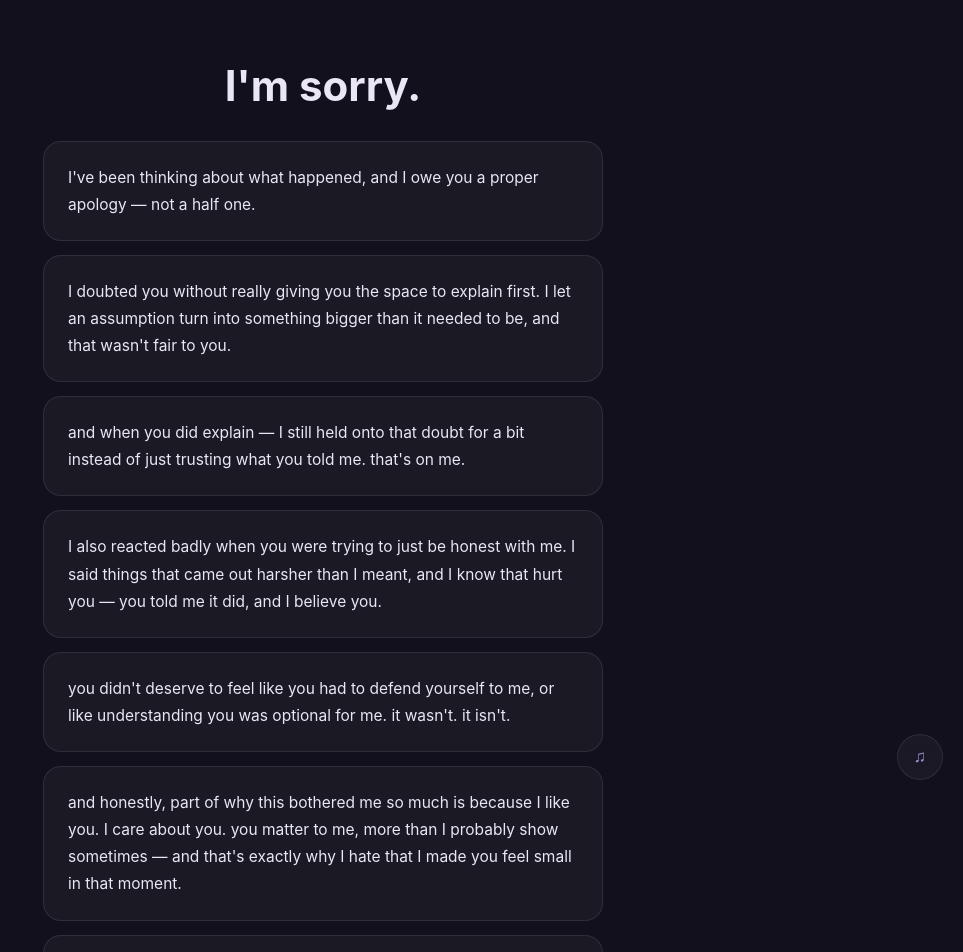
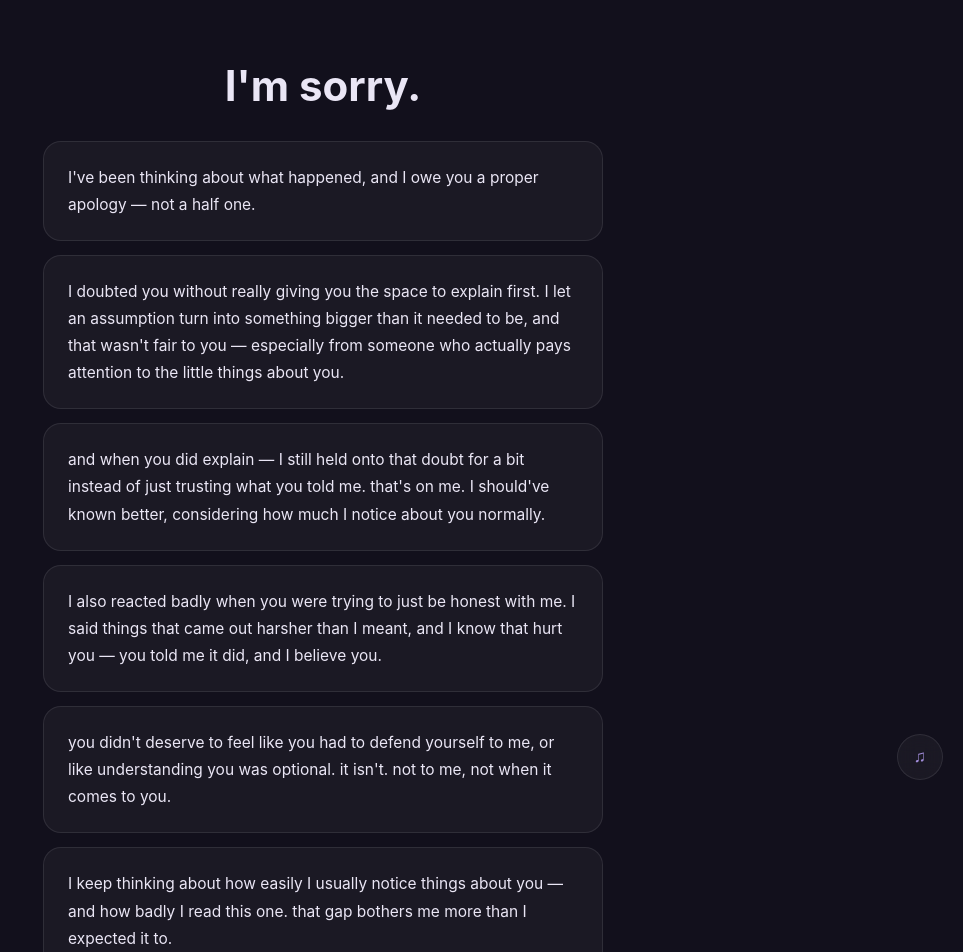
Before and after one commit to ktg17/feelsorry, a React (Vite) app: page /apology in a window 1280 px wide. Shown: the top 952 px of the page, without its empty margins (317-1280 px from the left). Built offline with nearby package versions, Linux system fonts and the light colour scheme.

Commit message:
update: src/pages/Apology.jsx

```diff
--- a/src/pages/Apology.jsx
+++ b/src/pages/Apology.jsx
@@ -3,11 +3,11 @@ import { Link } from 'react-router-dom'
 
 const PARTS = [
   "I've been thinking about what happened, and I owe you a proper apology — not a half one.",
-  "I doubted you without really giving you the space to explain first. I let an assumption turn into something bigger than it needed to be, and that wasn't fair to you.",
-  "and when you did explain — I still held onto that doubt for a bit instead of just trusting what you told me. that's on me.",
+  "I doubted you without really giving you the space to explain first. I let an assumption turn into something bigger than it needed to be, and that wasn't fair to you — especially from someone who actually pays attention to the little things about you.",
+  "and when you did explain — I still held onto that doubt for a bit instead of just trusting what you told me. that's on me. I should've known better, considering how much I notice about you normally.",
   "I also reacted badly when you were trying to just be honest with me. I said things that came out harsher than I meant, and I know that hurt you — you told me it did, and I believe you.",
-  "you didn't deserve to feel like you had to defend yourself to me, or like understanding you was optional for me. it wasn't. it isn't.",
-  "and honestly, part of why this bothered me so much is because I like you. I care about you. you matter to me, more than I probably show sometimes — and that's exactly why I hate that I made you feel small in that moment.",
+  "you didn't deserve to feel like you had to defend yourself to me, or like understanding you was optional. it isn't. not to me, not when it comes to you.",
+  "I keep thinking about how easily I usually notice things about you — and how badly I read this one. that gap bothers me more than I expected it to.",
   "I'm sorry. genuinely.",
 ]
 
```
